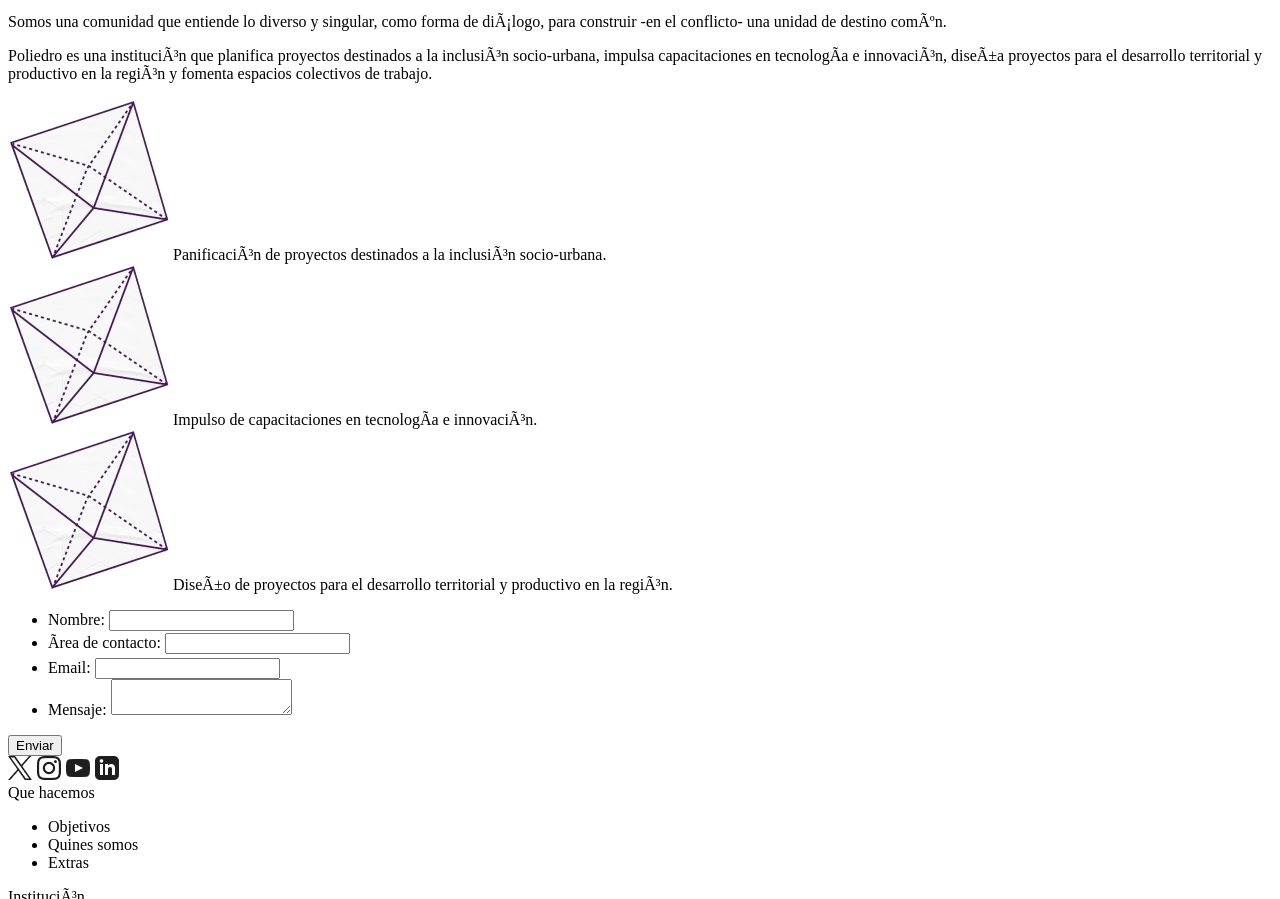
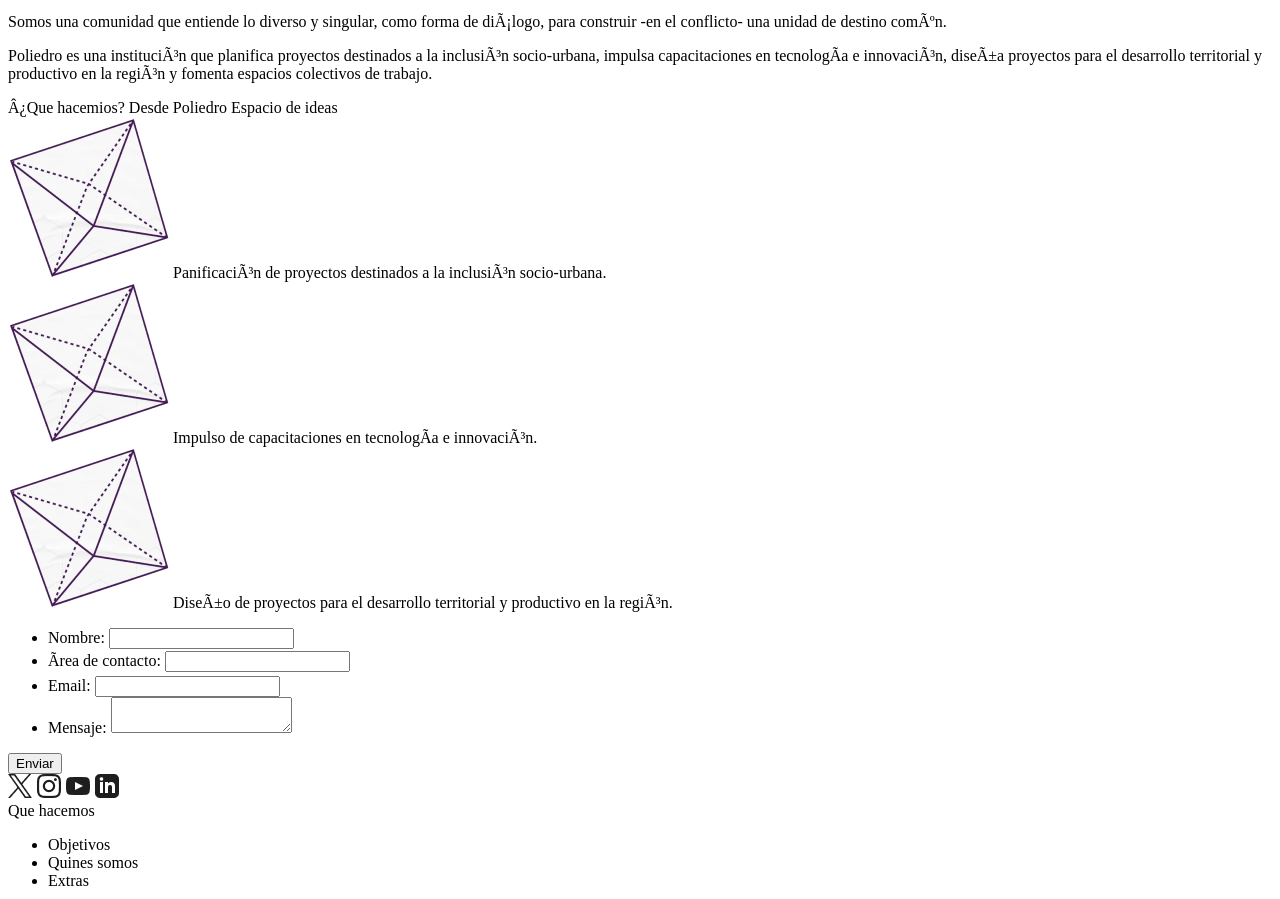
Before and after one commit to anitamule/Semana-02, a plain HTML site: page index.html in a window 1280 px wide. Shown: the part 841-1740 px from the top of the page. Drawn offline with Linux system fonts and the light colour scheme.

Commit message:
fourt commit

```diff
--- a/index.html
+++ b/index.html
@@ -44,6 +44,10 @@
 
 
 <section>
+    <div>
+        ¿Que hacemios?
+        Desde Poliedro Espacio de ideas
+    </div>
     <div>
         <Img src="\assets\logo poliedro.png">
         Panificación de proyectos destinados a la inclusión socio-urbana.
```
